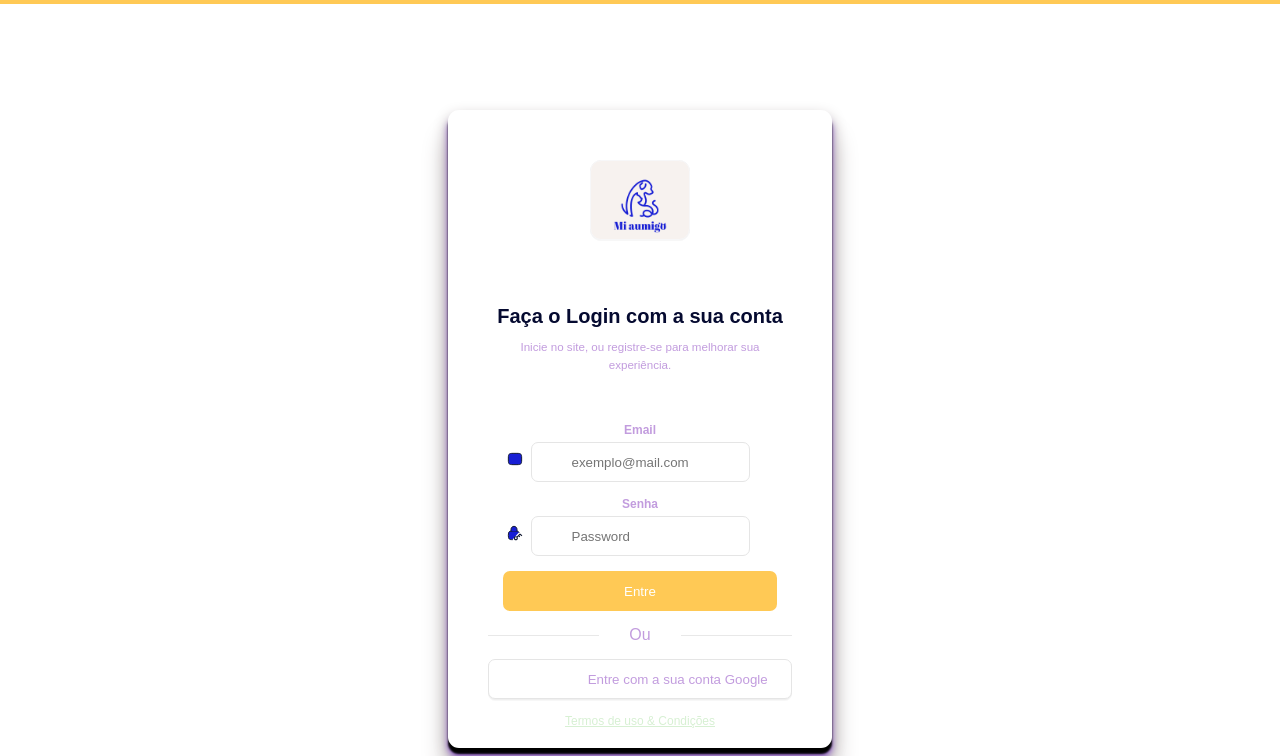
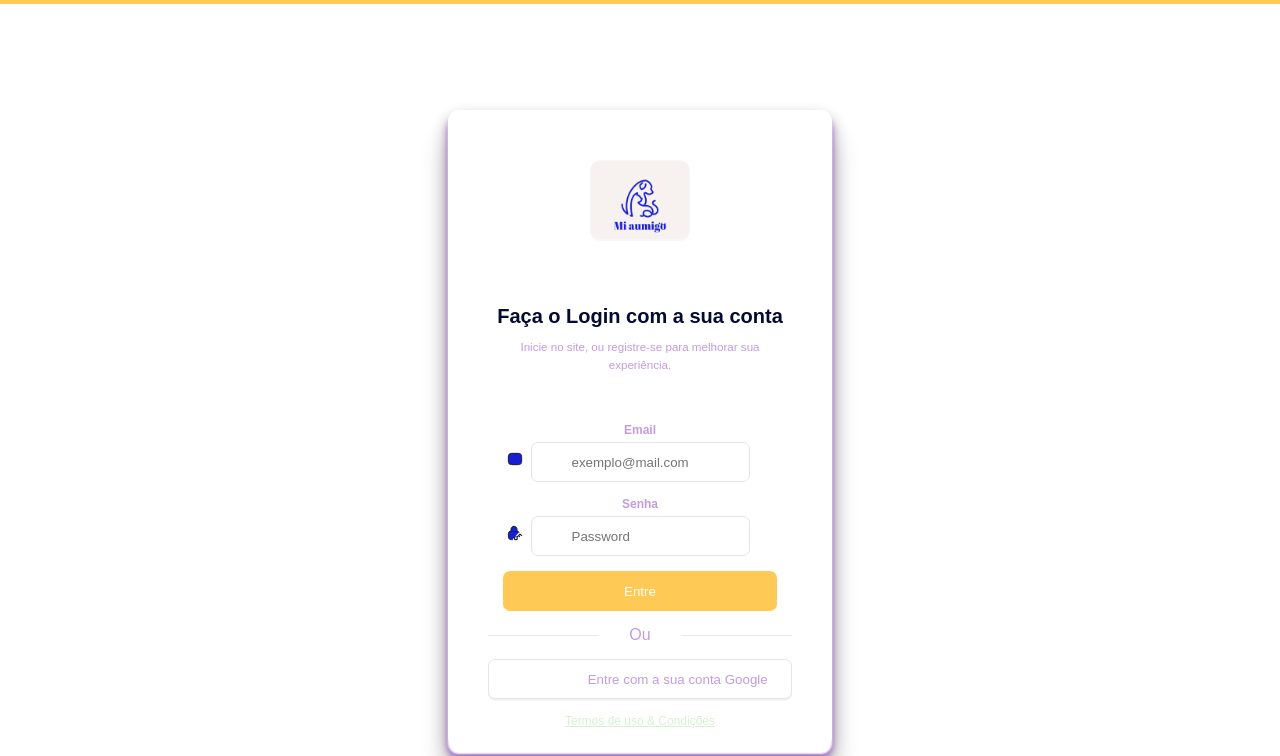
Before and after one commit to ajulianasc/MiAumigo, a plain HTML site: page entrar.html in a window 1280 px wide. Shown: the part 76-832 px from the top of the page. Drawn offline with nearby package versions, Linux system fonts and the light colour scheme; a script that the page names is missing; a web font is replaced by a local one.

Commit message:
cor novamente

```diff
--- a/css/estilo.css
+++ b/css/estilo.css
@@ -327,7 +327,7 @@ height: 100%
     gap: 15px;
     padding: 50px 40px 20px 40px;
     background-color: #ffffff;
-    -webkit-box-shadow: 0px 6px 2px #000000,
+    -webkit-box-shadow: 0px 6px 2px #ffffff,
     0px 9px 6px #935ecf, 0px 26px 26px #b5aeaf,
     0px 7px 15px #b5aeaf, 0px 0px 0px #b5aeaf;
     border-radius: 11px;
```
